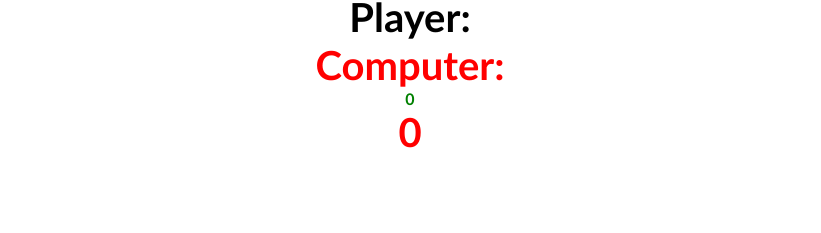
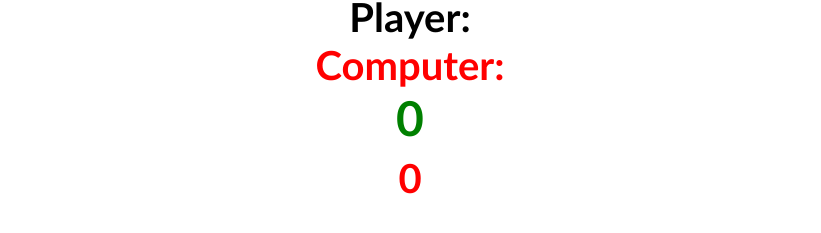
Before and after one commit to Gaudesign0/gau, a plain HTML site: page index.html in a window 1280 px wide. Shown: the part 435-668 px from the top of the page, without its empty margins (230-1051 px from the left). Drawn offline with Linux system fonts and the light colour scheme.

Commit message:
Update style.css

```diff
--- a/style.css
+++ b/style.css
@@ -39,3 +39,7 @@ h1{
 }
 .red, #Computer{
     color: red;
+}
+.score{
+    font-size:3rem;
+}
```
